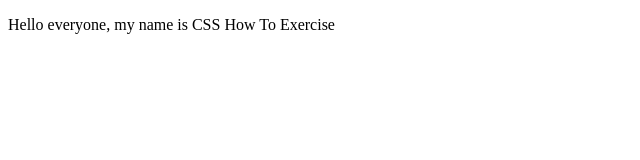
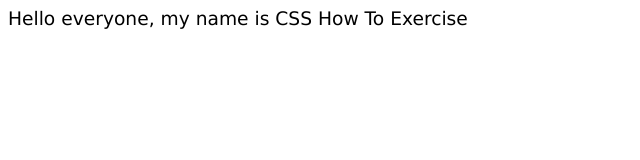
Before and after one commit to AziraFarhana/Exercise-1, a plain HTML site: page index.html in a window 1280 px wide. Shown: the whole page, without its empty margins (0-640 px from the left). Drawn offline with Linux system fonts and the light colour scheme.

Commit message:
Update index.html

```diff
--- a/index.html
+++ b/index.html
@@ -2,10 +2,14 @@
 <html lang="en">
 <head>
     <meta charset="UTF-8">
-    <title>CSS How To Exercise</title>
-    <link rel="stylesheet" href="style.css">
+    <title>Hello from CSS How To Exercise</title>
+    <link rel="stylesheet" type="text/css" href="style.css">
 </head>
 <body>
-    <p>Hello everyone, my name is CSS How To Exercise</p>
+
+    <div class="text-container">
+        Hello everyone, my name is CSS How To Exercise
+    </div>
+
 </body>
 </html>
```
